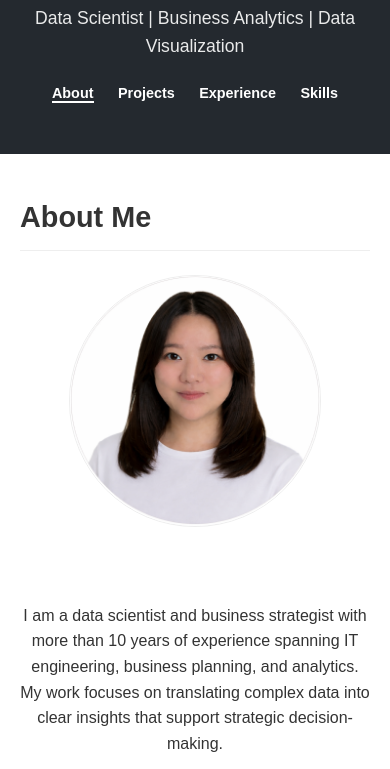
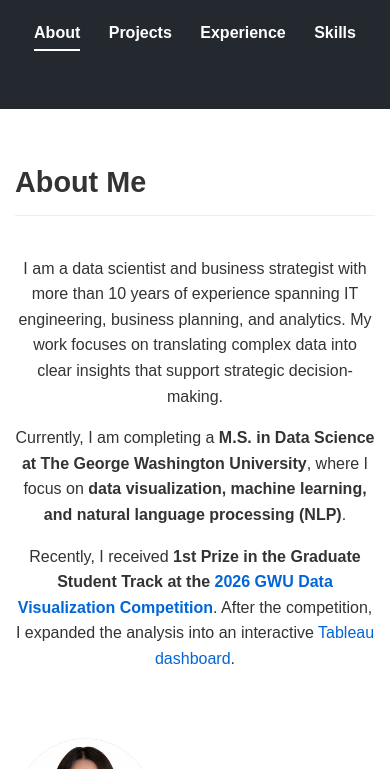
Before and after one commit to haeyeon-jeong/haeyeon-jeong.github.io, a plain HTML site: page index.html in a window 390 px wide. Shown: the part 182-951 px from the top of the page. Drawn offline with Linux system fonts and the light colour scheme.

Commit message:
Refactor CSS comments and adjust styles

```diff
--- a/css/style.css
+++ b/css/style.css
@@ -1,4 +1,7 @@
-/* General Styling */
+/* ================================
+   General Layout
+================================ */
+
 body {
     font-family: Arial, sans-serif;
     margin: 0;
@@ -8,7 +11,11 @@
     color: #333;
 }
 
-/* Dark Header Section */
+
+/* ================================
+   Header Section
+================================ */
+
 header {
     background: #24292f;
     color: #fff;
@@ -18,34 +25,52 @@
 
 header h1 {
     margin: 0;
-    font-size: 2.5rem;
+    font-size: 2.3rem;
 }
 
 header p {
-    margin: 10px 0 20px 0;
-    font-size: 1.1rem;
+    margin: 12px 0 22px 0;
+    font-size: 1.2rem;
     opacity: 0.9;
 }
 
-/* Menu styling */
+
+/* ================================
+   Navigation
+================================ */
+
+nav {
+    margin-top: 20px;
+}
+
 nav a {
     color: #fff;
     text-decoration: none;
-    margin: 0 10px;
-    font-size: 0.9rem;
+    margin: 0 15px;
+    font-size: 1.05rem;
     font-weight: bold;
 }
 
 nav a.active {
     border-bottom: 2px solid #fff;
+    padding-bottom: 3px;
 }
 
-/* Main Content Alignment */
+
+/* ================================
+   Main Content
+================================ */
+
 main {
-    max-width: 1000px;
-    margin: 40px auto;
+    max-width: 900px;
+    margin: 50px auto;
     padding: 0 20px;
 }
+
+
+/* ================================
+   Section Titles
+================================ */
 
 h2 {
     font-size: 1.8rem;
@@ -54,11 +79,28 @@
     padding-bottom: 10px;
 }
 
-/* About Me Container: Flexbox for Side-by-Side */
+
+/* ================================
+   Links
+================================ */
+
+main a {
+    color: #0366d6;
+    text-decoration: none;
+}
+
+main a:hover {
+    text-decoration: underline;
+}
+
+
+/* ================================
+   About Section Layout
+================================ */
+
 .about-container {
     display: flex;
-    justify-content: space-between;
-    align-items: center;
+    align-items: flex-start;
     gap: 40px;
     margin-top: 20px;
 }
@@ -69,19 +111,29 @@
 
 .about-photo {
     flex: 1;
-    display: flex;
-    justify-content: center;
+    text-align: center;
 }
 
 .about-photo img {
-    width: 250px; /* Match the size in your screenshot */
-    height: 250px;
-    border-radius: 50%; /* Perfect circle */
-    object-fit: cover;
-    border: 1px solid #eee;
+    width: 150px;
+    border-radius: 50%;
 }
 
-/* Education Alignment */
+
+/* ================================
+   Lists
+================================ */
+
+ul {
+    list-style-position: inside;
+    padding-left: 0;
+}
+
+
+/* ================================
+   Education Layout
+================================ */
+
 .edu-item {
     display: flex;
     align-items: flex-start;
@@ -94,37 +146,62 @@
     height: auto;
 }
 
-/* Contact List */
-#contact ul {
-    list-style: none;
-    padding: 0;
-}
 
-#contact li {
-    margin-bottom: 10px;
-}
+/* ================================
+   Footer
+================================ */
 
-/* Dark Footer Section */
 footer {
     background: #24292f;
     color: white;
     text-align: center;
     padding: 3rem 1rem;
-    margin-top: 60px;
+    margin-top: 50px;
 }
 
 footer a {
     color: #fff;
 }
 
-/* Mobile Responsiveness */
+
+/* ================================
+   Responsive (Mobile)
+================================ */
+
 @media (max-width: 768px) {
-    .about-container {
-        flex-direction: column;
-        text-align: center;
-    }
-    .about-photo {
-        order: -1;
-        margin-bottom: 20px;
-    }
+
+main {
+    padding: 0 15px;
 }
+
+header h1 {
+    font-size: 1.9rem;
+}
+
+.about-container {
+    flex-direction: column;
+    text-align: center;
+}
+
+.about-photo img {
+    width: 140px;
+    margin-top: 10px;
+}
+
+nav a {
+    display: inline-block;
+    margin: 10px 12px;
+    font-size: 1rem;
+}
+
+.edu-item {
+    flex-direction: column;
+    align-items: center;
+    text-align: center;
+}
+
+.school-logo {
+    margin-bottom: 10px;
+}
+
+}
```
